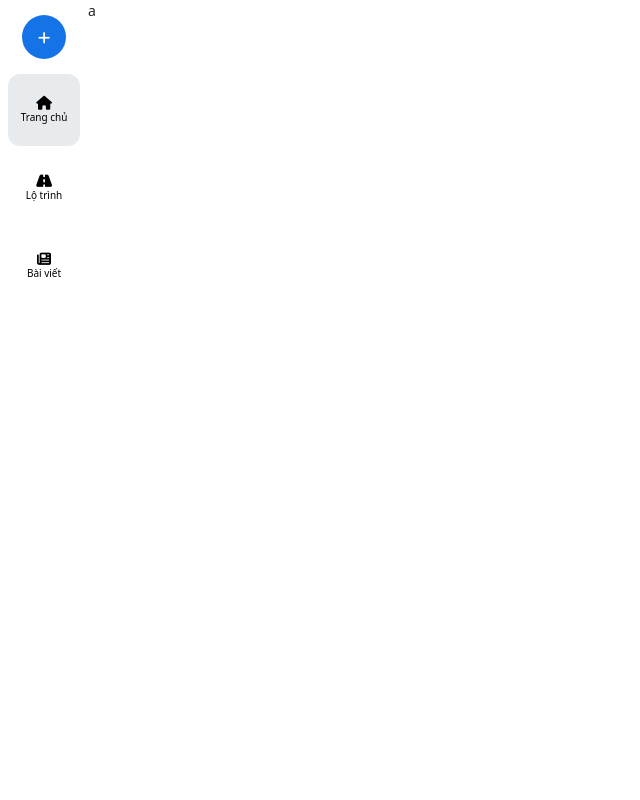
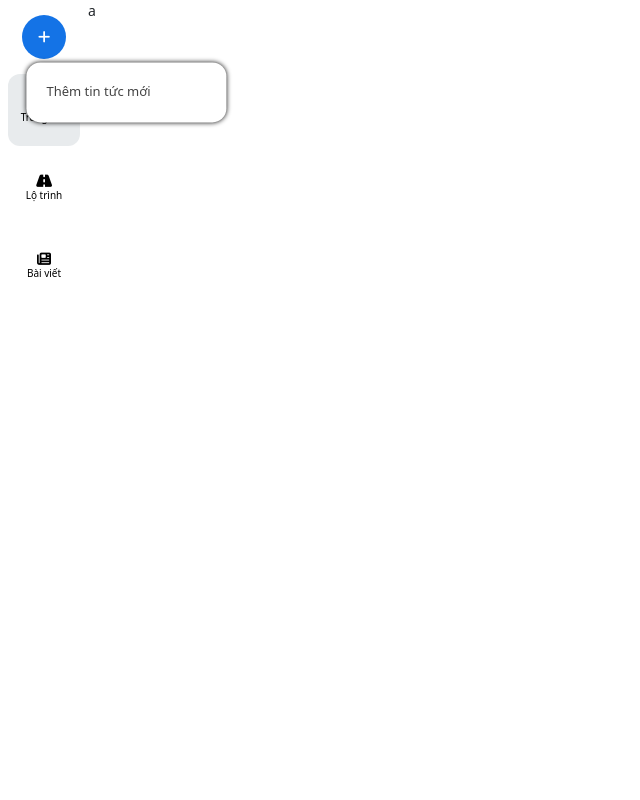
Before and after one commit to congcuoi/projectasm, a PHP site: page / in a window 1280 px wide. Shown: the part 61-861 px from the top of the page, without its empty margins (0-640 px from the left). Run offline with PHP 8.4, Linux system fonts and the light colour scheme; some libraries are stand-ins or nearby versions.

Commit message:
Testing change css

```diff
--- a/index.html
+++ b/index.html
@@ -87,13 +87,14 @@
           <a id="rotate" href="#">
             <i class="fa-solid fa-plus"></i>
           </a>
+          <span id="model-news">Thêm tin tức mới</span>
         </div>
         <ul>
           <li>
             <a class="active" href="#">
               <i class="fa-solid fa-house"></i>
-              <span class="txt-menu"> Trang chủ </span></a
-            >
+              <span class="txt-menu"> Trang chủ </span>
+            </a>
           </li>
           <li>
             <a href="#">
--- a/view/assets/css/aside.css
+++ b/view/assets/css/aside.css
@@ -20,15 +20,13 @@ aside {
 
 .sidebar {
   display: flex;
-  flex-wrap: wrap;
+  flex-wrap: nowrap;
   flex-direction: column;
   align-items: center;
   height: 100vh;
 }
 
 #news-post {
-  height: 44px;
-  width: 44px;
   border-radius: 50%;
   background-color: var(--border-color);
   display: flex;
@@ -49,20 +47,42 @@ aside {
 
 #news-post #rotate {
   color: var(--background-color);
-  display: block;
   font-size: 14px;
+  height: 44px;
+  width: 44px;
+  display: flex;
+  align-content: center;
+  align-items: center;
+  justify-content: center;
 }
 
 #rotate {
   -moz-transition: all 0.7s linear;
   -webkit-transition: all 0.7s linear;
   transition: all 0.7s linear;
+  position: relative;
 }
 
 .diagonal {
   -moz-transform: rotate(45deg);
   -webkit-transform: rotate(45deg);
   transform: rotate(45deg);
+}
+
+#model-news {
+  position: absolute;
+  left: 0;
+  top: 0;
+  background: var(--background-color);
+  min-width: 200px;
+  padding: 20px;
+  border-radius: 14px;
+  color: #444;
+  font-size: 13px;
+  box-shadow: 0 0 5px 0 rgb(0, 0, 0.1);
+  inset: 0px auto auto 0px;
+  margin: 0px;
+  transform: translate3d(26.4px, 62.4px, 0px);
 }
 
 .sidebar ul {
```
